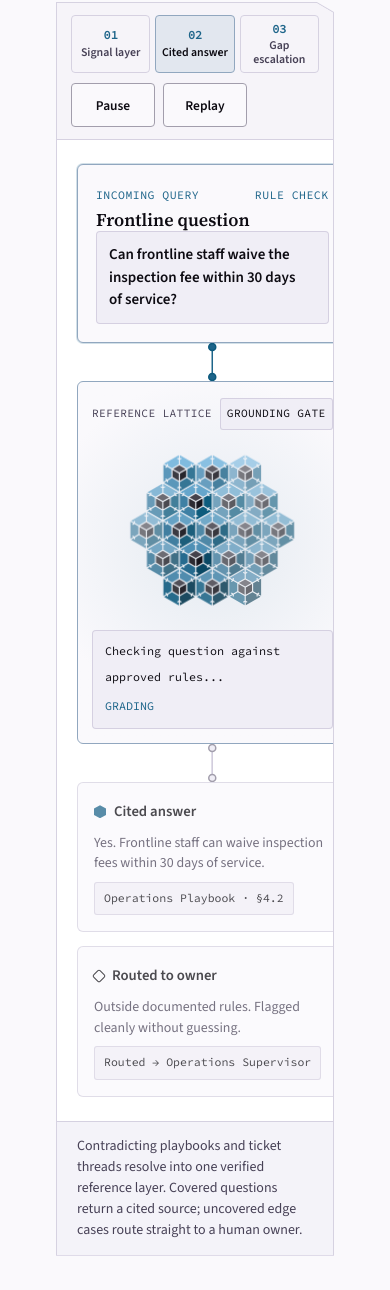
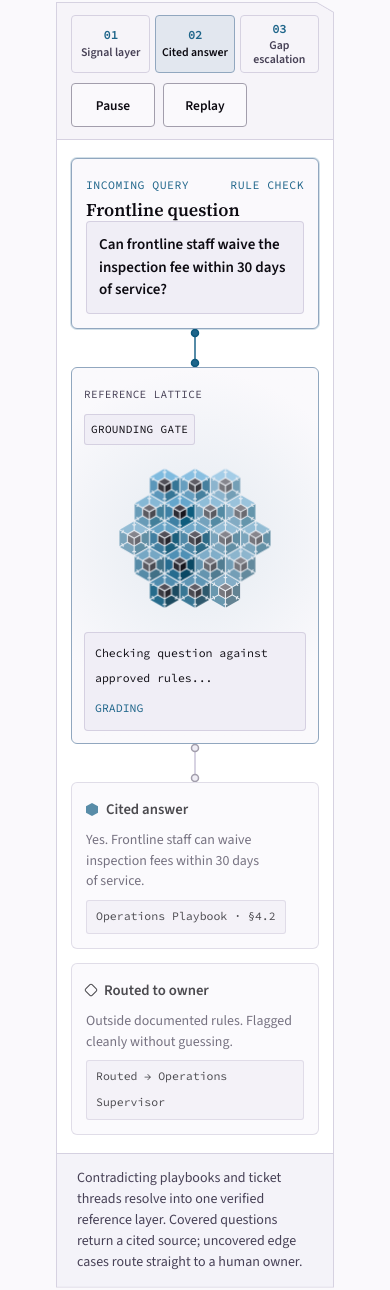
Before and after one commit to snowfieldhq/snowfieldhq.github.io, a plain HTML site: page index.html in a window 390 px wide. Shown: the part 1115-2405 px from the top of the page. Drawn offline with Linux system fonts and the light colour scheme.

Commit message:
Fix 390px Knowledge explainer right-edge clipping and single-button CTA wrap

```diff
--- a/css/explain.css
+++ b/css/explain.css
@@ -123,13 +123,19 @@
 /* ==========================================================================
    EXPLAINER 1: Question -> Reference Lattice -> Cited Answer vs Escalation
    Dedicated corridor columns ensure waveguides NEVER cross or cover cells.
+   sf-fix-390-clip: 2026-11-23
    ========================================================================== */
 .kn-grid {
   padding: 24px 20px;
   display: grid;
-  grid-template-columns: 1fr;
+  grid-template-columns: minmax(0, 1fr);
   gap: 0;
   align-items: center;
+}
+@media (max-width: 639px) {
+  .kn-grid {
+    padding: 18px 14px;
+  }
 }
 @media (min-width: 1040px) {
   .kn-grid {
@@ -140,6 +146,8 @@
 
 /* Stage A: Input / Incoming Query Panel */
 .kn-panel {
+  min-width: 0;
+  max-width: 100%;
   background: var(--bg);
   border: 1px solid var(--border-subtle);
   border-radius: 6px;
@@ -147,6 +155,11 @@
   display: grid;
   gap: 12px;
   transition: border-color 260ms var(--ease-out), box-shadow 260ms var(--ease-out), opacity 260ms var(--ease-out);
+}
+@media (max-width: 639px) {
+  .kn-panel {
+    padding: 14px;
+  }
 }
 .kn-panel.lit {
   border-color: var(--ice-border);
@@ -215,6 +228,8 @@
 
 /* Dedicated Optical Waveguide Corridors (NEVER overlapping panels or lattice) */
 .kn-corridor {
+  min-width: 0;
+  max-width: 100%;
   display: flex;
   align-items: center;
   justify-content: center;
@@ -274,6 +289,8 @@
 
 /* Stage B: Shipped R1301 Crystal Reference Chamber */
 .kn-chamber {
+  min-width: 0;
+  max-width: 100%;
   background: radial-gradient(circle at 50% 46%, color-mix(in srgb, var(--ice-accent) 10%, var(--bg)) 0%, var(--bg) 72%);
   border: 1px solid var(--border-subtle);
   border-radius: 6px;
@@ -282,19 +299,26 @@
   gap: 10px;
   transition: border-color 260ms var(--ease-out);
 }
+@media (max-width: 639px) {
+  .kn-chamber {
+    padding: 14px 12px 12px;
+  }
+}
 .kn-chamber.lit-ice { border-color: var(--ice-border); }
 .kn-chamber.lit-esc { border-color: var(--border-strong); }
 
 .kn-chamber-head {
+  min-width: 0;
+  max-width: 100%;
   display: flex;
+  flex-wrap: wrap;
   align-items: center;
   justify-content: space-between;
-  gap: 8px;
+  gap: 6px 8px;
   font-family: var(--font-mono);
   font-size: 0.72rem;
   color: var(--soft);
   letter-spacing: 0.03em;
-  white-space: nowrap;
 }
 .kn-chamber-badge {
   padding: 2px 8px;
@@ -303,14 +327,16 @@
   border-radius: 3px;
   color: var(--text);
   white-space: nowrap;
+  max-width: 100%;
 }
 @media (max-width: 479px) {
-  .kn-chamber-head { font-size: 0.70rem; }
+  .kn-chamber-head { font-size: 0.69rem; }
   .kn-chamber-badge { padding: 2px 6px; }
 }
 
 .kn-svg-box {
   width: 100%;
+  min-width: 0;
   aspect-ratio: 440 / 330;
   max-width: 440px;
   margin-inline: auto;
@@ -326,6 +352,8 @@
 }
 
 .kn-status-bar {
+  min-width: 0;
+  max-width: 100%;
   display: flex;
   align-items: center;
   justify-content: space-between;
@@ -343,7 +371,8 @@
     flex-direction: column;
     align-items: flex-start;
     gap: 4px;
-    font-size: 0.73rem;
+    font-size: 0.72rem;
+    padding: 8px 10px;
   }
 }
 .kn-status-bar .kn-state-tag {
@@ -353,18 +382,22 @@
 
 /* Stage C: Twin Outcome Cards */
 .kn-outcomes {
+  min-width: 0;
+  max-width: 100%;
   display: grid;
-  grid-template-columns: 1fr;
+  grid-template-columns: minmax(0, 1fr);
   gap: 14px;
 }
 @media (min-width: 640px) and (max-width: 1039px) {
   .kn-outcomes {
-    grid-template-columns: 1fr 1fr;
+    grid-template-columns: repeat(2, minmax(0, 1fr));
     gap: 16px;
   }
 }
 
 .kn-out-card {
+  min-width: 0;
+  max-width: 100%;
   background: var(--bg);
   border: 1px solid var(--border-subtle);
   border-radius: 6px;
@@ -372,6 +405,11 @@
   display: grid;
   gap: 8px;
   transition: border-color 260ms var(--ease-out), background-color 260ms var(--ease-out), opacity 260ms var(--ease-out), transform 260ms var(--ease-out);
+}
+@media (max-width: 639px) {
+  .kn-out-card {
+    padding: 14px;
+  }
 }
 .kn-out-card.dim {
   opacity: 0.74;
@@ -418,6 +456,7 @@
 .kn-out-chip {
   display: inline-flex;
   width: fit-content;
+  max-width: 100%;
   padding: 3px 9px;
   background: var(--surface-1);
   border: 1px solid var(--border-subtle);
@@ -425,6 +464,7 @@
   font-family: var(--font-mono);
   font-size: 0.72rem;
   color: var(--text);
+  overflow-wrap: anywhere;
 }
 
 /* ==========================================================================
@@ -434,8 +474,13 @@
 .eng-grid {
   padding: 24px 20px;
   display: grid;
-  grid-template-columns: 1fr;
+  grid-template-columns: minmax(0, 1fr);
   gap: 18px;
+}
+@media (max-width: 639px) {
+  .eng-grid {
+    padding: 18px 14px;
+  }
 }
 @media (min-width: 900px) {
   .eng-grid {
@@ -446,6 +491,8 @@
 }
 
 .eng-card {
+  min-width: 0;
+  max-width: 100%;
   background: var(--bg);
   border: 1px solid var(--border-subtle);
   border-radius: 6px;
--- a/css/site.css
+++ b/css/site.css
@@ -586,6 +586,11 @@ button, input, textarea { font: inherit; color: inherit; }
     padding-inline: 12px;
     font-size: 0.91rem;
   }
+  .actions .button:only-child {
+    grid-column: 1 / -1;
+    justify-self: start;
+    padding-inline: 20px;
+  }
 }
 
 /* Subtle architectural proof bar inside hero */
```
